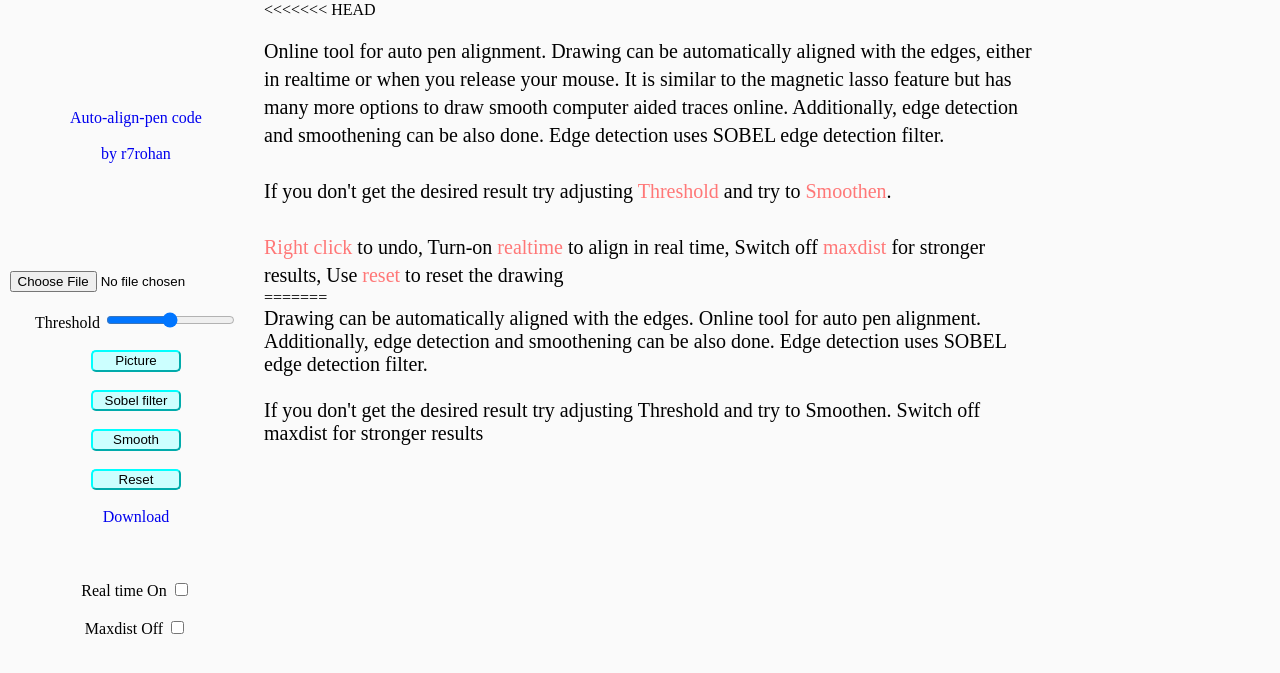
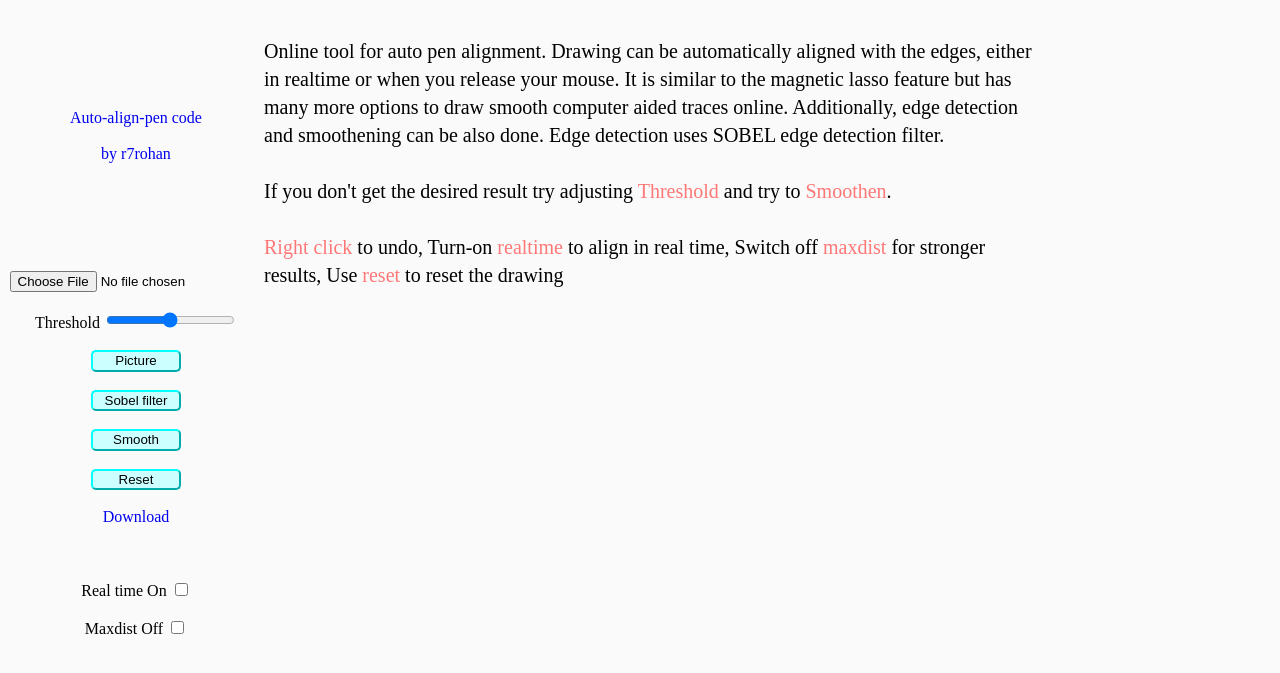
Before and after one commit to r7rohan/Auto-align-pen, a plain HTML site: page index.html in a window 1280 px wide. Shown: the part 59-732 px from the top of the page. Drawn offline with Linux system fonts and the light colour scheme.

Commit message:
fix typo

```diff
--- a/index.html
+++ b/index.html
@@ -104,7 +104,6 @@ span {
 <div class = "main">
 <br>
 <br>
-<<<<<<< HEAD
 <br>
 <br>
 <div style="font-size:2.5vh;line-height:3.5vh;">Online tool for auto pen alignment. Drawing can be automatically aligned with the edges, either in realtime or when you release your mouse.
@@ -112,10 +111,6 @@ span {
    Additionally, edge detection and smoothening can be also done. Edge detection uses SOBEL edge detection filter. <br><br>
  If you don't get the desired result try adjusting <span>Threshold</span> and try to <span>Smoothen</span>. <br><br>
  <span>Right click</span> to undo, Turn-on <span>realtime</span> to align in real time, Switch off <span>maxdist</span> for stronger results, Use <span>reset</span> to reset the drawing </div>
-=======
-<div style="font-size:2.5vh;"> Drawing can be automatically aligned with the edges. Online tool for auto pen alignment.
-  Additionally, edge detection and smoothening can be also done. Edge detection uses SOBEL edge detection filter. <br><br>
- If you don't get the desired result try adjusting Threshold and try to Smoothen. Switch off maxdist for stronger results</div>
 <br>
 <br>
 <canvas id="canvas"></canvas>
```
